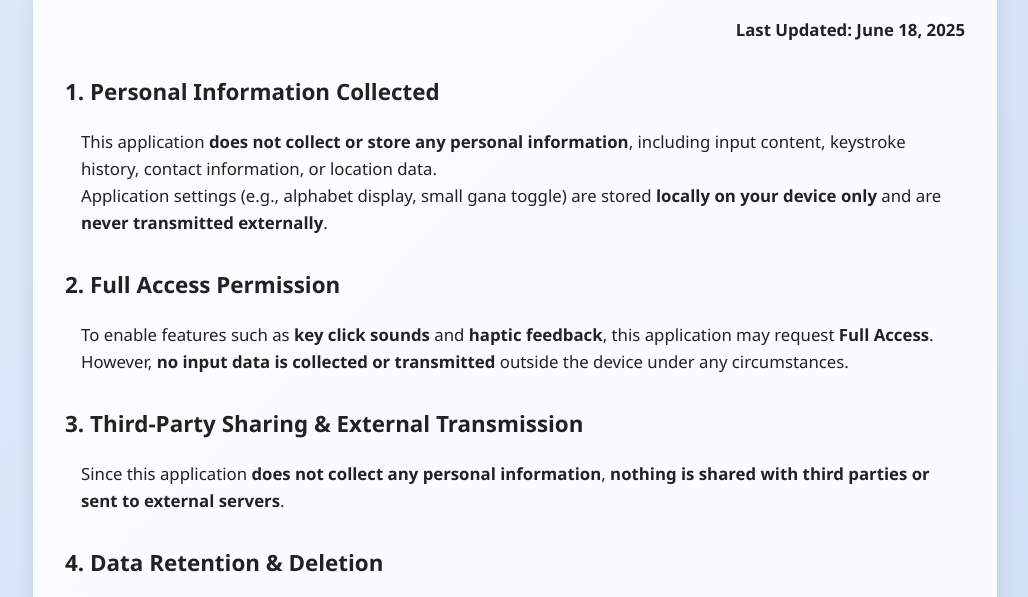
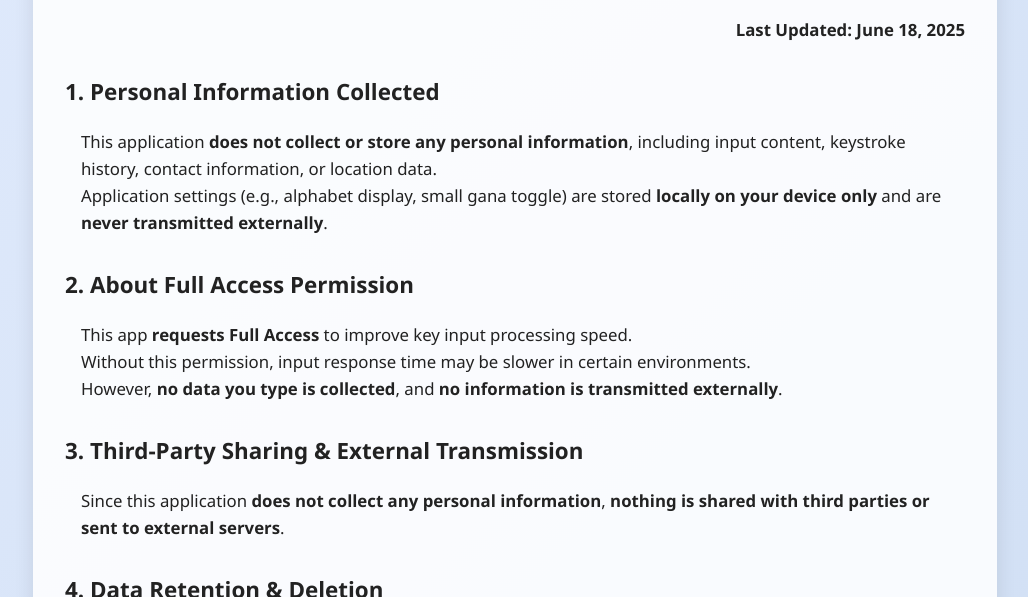
Before and after one commit to sunny00777180/JittaKey-privacy, a plain HTML site: page privacy_en.html in a window 1280 px wide. Shown: the part 202-799 px from the top of the page, without its empty margins (125-1153 px from the left). Drawn offline with Linux system fonts and the light colour scheme.

Commit message:
Update privacy_en.html

```diff
--- a/privacy_en.html
+++ b/privacy_en.html
@@ -66,9 +66,12 @@
   <p>This application <strong>does not collect or store any personal information</strong>, including input content, keystroke history, contact information, or location data.<br>
   Application settings (e.g., alphabet display, small gana toggle) are stored <strong>locally on your device only</strong> and are <strong>never transmitted externally</strong>.</p>
 
-  <h3>2. Full Access Permission</h3>
-  <p>To enable features such as <strong>key click sounds</strong> and <strong>haptic feedback</strong>, this application may request <strong>Full Access</strong>.<br>
-  However, <strong>no input data is collected or transmitted</strong> outside the device under any circumstances.</p>
+  <h3>2. About Full Access Permission</h3>
+<p>
+This app <strong>requests Full Access</strong> to improve key input processing speed.<br>
+Without this permission, input response time may be slower in certain environments.<br>
+However, <strong>no data you type is collected</strong>, and <strong>no information is transmitted externally</strong>.
+</p>
 
   <h3>3. Third-Party Sharing & External Transmission</h3>
   <p>Since this application <strong>does not collect any personal information</strong>, <strong>nothing is shared with third parties or sent to external servers</strong>.</p>
```
